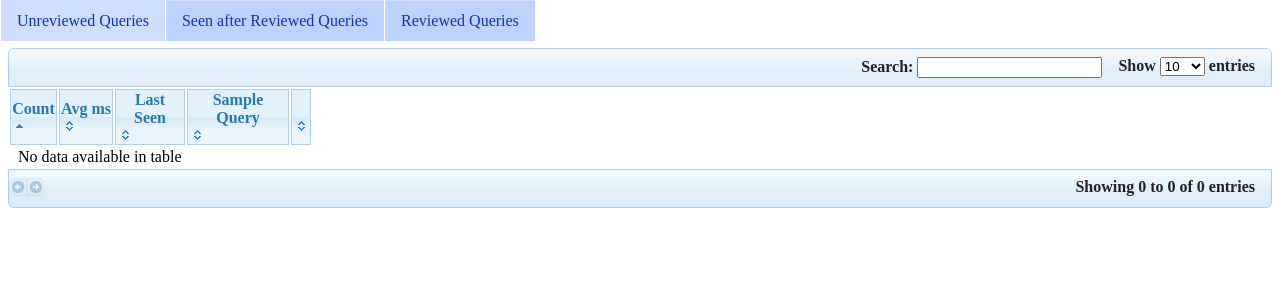
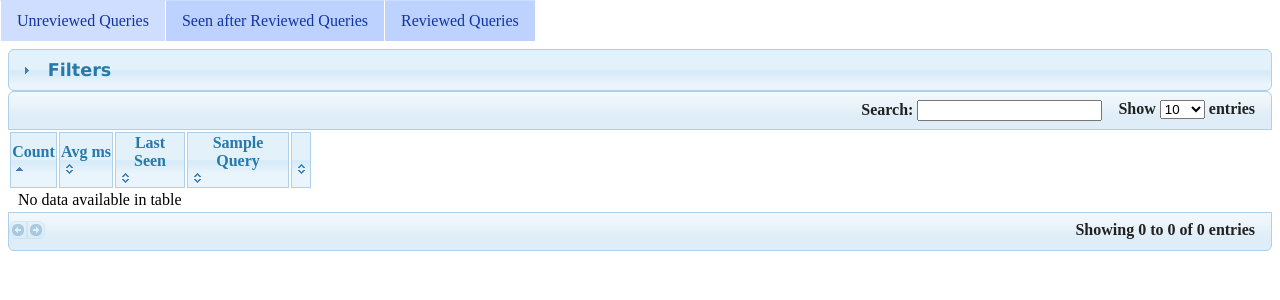
Before and after one commit to aulbach/Query-Digest-UI, a PHP site: page /list-reviewed-past-month.php in a window 1280 px wide. Shown: the top 300 px of the page. Run offline with PHP 8.4, Linux system fonts and the light colour scheme; data that the repository does not hold is empty; a stand-in replaces the project's code that opens the database connection.

Commit message:
WIP: Filters

```diff
--- a/list.php
+++ b/list.php
@@ -1,5 +1,14 @@
 
 <?php include('templates/header.php'); ?>
+
+
+<div class="accordion">
+    <h3><a href="#">Filters</a></h3>
+    <div>
+        <p>Search Sample Query <input type="text" id="searchSampleQuery" name="searchSampleQuery"></p>
+        <p>Last seen between <input type="text" id="lastSeenStart" class="datepicker"> and <input type="text" id="lastSeenEnd" class="datepicker">
+    </div>
+</div>
 
 <div>
     <table id="Queries">
```
